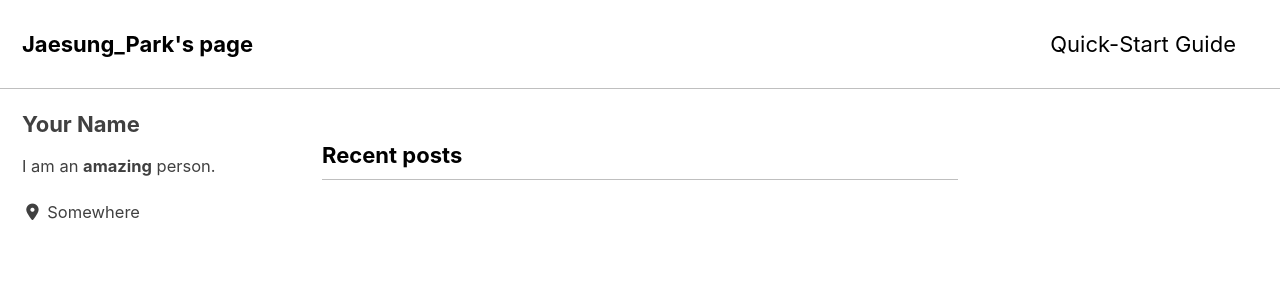
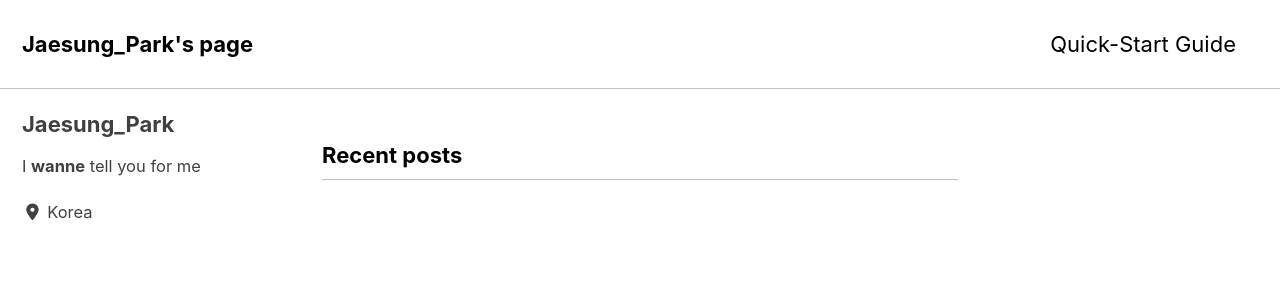
Before and after one commit to Qayin-PJS/Qayin-PJS.github.io, a Jekyll site: the page built from index.html, in a window 1280 px wide and 900 px high. Shown: the top 300 px of the window. Built offline with Jekyll 4.4.1, drawn with Linux system fonts in a browser that asks for light colours; cached includes are drawn as plain includes; nearby versions of some CDN libraries; the list of posts is cut into pages by our own code.

Commit message:
Update _config.yml

```diff
--- a/_config.yml
+++ b/_config.yml
@@ -93,13 +93,13 @@ analytics:
 
 # Site Author
 author:
-  name             : "Your Name"
+  name             : "Jaesung_Park"
   avatar           : # path of avatar image, e.g. "/assets/images/bio-photo.jpg"
-  bio              : "I am an **amazing** person."
-  location         : "Somewhere"
+  bio              : "I **wanne** tell you for me"
+  location         : "Korea"
   email            :
   links:
-    - label: "Email"
+    - label: "v3779@g.skku.edu"
       icon: "fas fa-fw fa-envelope-square"
       # url: "mailto:your.name@email.com"
     - label: "Website"
```
